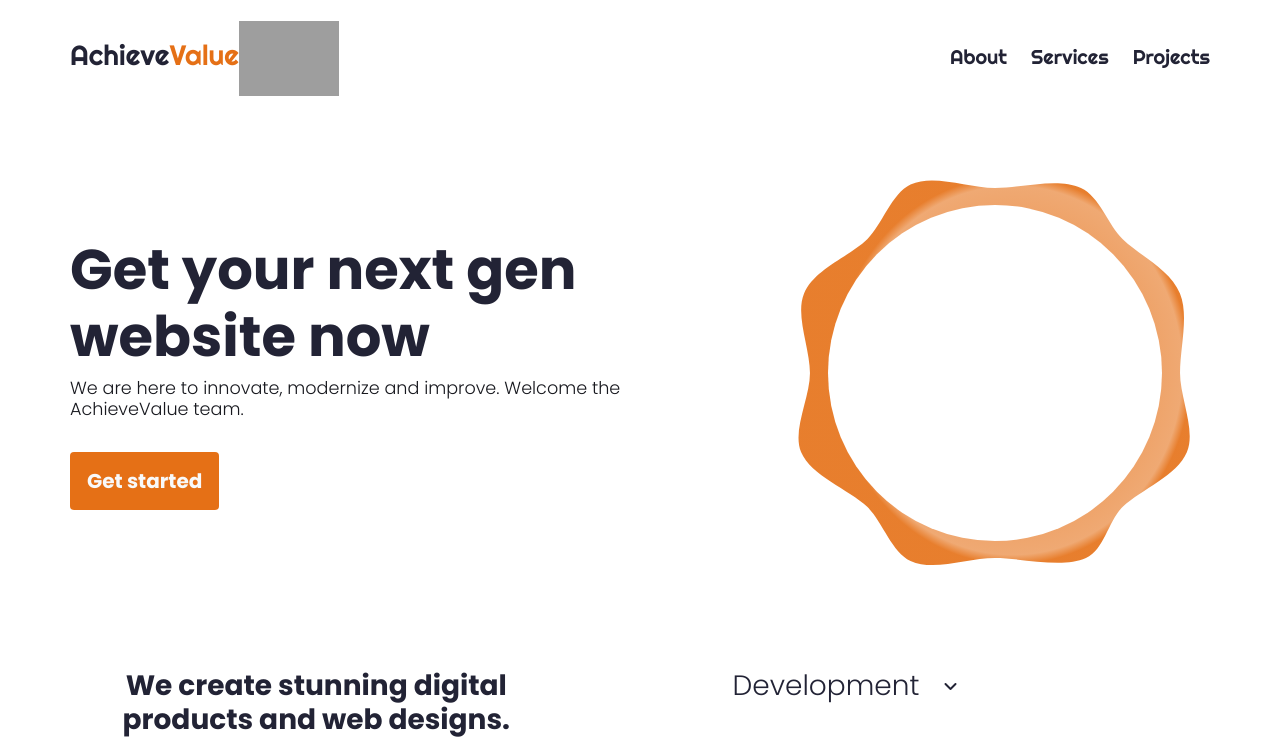
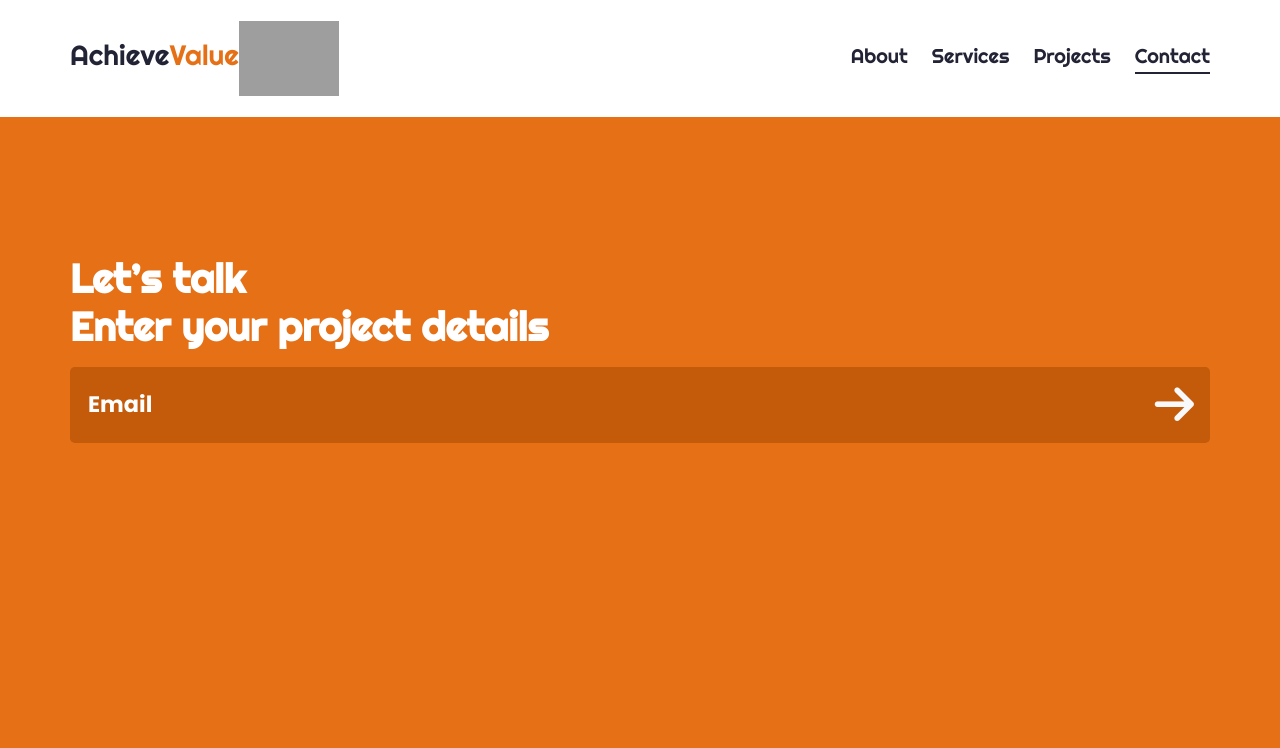
Before and after one commit to AchieveValue/portofolio-frontend, a React (Create React App) app in the folder client/: page /contact in a window 1280 px wide. Shown: the top 748 px of the page. Built offline with nearby package versions, Linux system fonts and the light colour scheme; grey boxes are pictures that could not be loaded.

Commit message:
small changes

```diff
--- a/client/src/App.css
+++ b/client/src/App.css
@@ -79,5 +79,12 @@ body {
     color: white;
 }
 
+.contact::placeholder {
+    color: #ffff;
+    font-size: 1em;
+    font-family: 'Poppins', sans-serif;
+    font-weight: bold;
+}
+
 /* font-family: 'Righteous', cursive; */
 /* font-family: 'Poppins', sans-serif; */
--- a/client/src/App.js
+++ b/client/src/App.js
@@ -10,6 +10,7 @@ import ComingSoon from './Components/ComingSoon';
 import Error404 from './Components/Error404';
 import LandingPage from './Components/LandingPage';
 import Services from './Components/Services';
+import Contact from './Components/Contact';
 import OneTimeLoading from './Components/OneTimeLoading';
 
 
@@ -36,6 +37,9 @@ function App() {
           <ComingSoon />
           <Footer />
         </Route>
+        <Route path='/contact'>
+          <Contact />
+        </Route>
         <Route path='/'>
           <LandingPage />
           <Footer />
--- a/client/src/Components/Animations.js
+++ b/client/src/Components/Animations.js
@@ -5,7 +5,7 @@ const parent = {
     show: {
         opacity: 1,
         transition: {
-            delay: 2,
+            delay: 2.5,
             duration: 0.5,
             ease: "easeOut",
             when: 'beforeChildren'
--- /dev/null
+++ b/client/src/Components/Contact.js
@@ -0,0 +1,92 @@
+import React, { useState, useRef } from 'react';
+import '../App.css';
+import  { motion } from 'framer-motion';
+
+import NavBar from './Navbar';
+
+import parent from './Animations';
+
+const Contact = () => {
+
+    const input = useRef();
+    const [errors, setErrors] = useState("");
+    const [step, setStep] = useState(0);
+    const [steps, setSteps] = useState([
+        {
+            placeholder: 'Email',
+        },
+        {
+            placeholder: 'Name'
+        },
+        {
+            placeholder: 'Message'
+        }
+    ]);
+
+    const handleNextStep = () => {
+        let details = [...steps];
+        console.log(input.current.value.match(/^[\w-\.]+@([\w-]+\.)+[\w-]{2,4}$/g));
+        if (details[step].placeholder === 'Email') {
+            if(input.current.value.match(/^[\w-\.]+@([\w-]+\.)+[\w-]{2,4}$/g) === null){
+                setErrors(details[step].placeholder + ' the email is invalid!');
+                return true;
+            }
+        } else {
+            if(input.current.value.length < 5) {
+                setErrors(details[step].placeholder + ' must be longer than 5 characters!');
+                return true;
+            }
+        }
+
+        setErrors();
+        details[step].data = input.current.value;
+        input.current.value = (details[step + 1].data ? details[step + 1].data  : '');
+        setStep(last => ++last);
+        console.log(details);
+        setSteps(details);
+    }
+
+    const handleBackStep = () => {
+        setStep(last => --last);
+        input.current.value = steps[step-1].data;
+    }
+
+    const handleKeyDown = (key) => {
+        if(key === 13) {
+            return true;
+        }
+        return;
+    }
+
+    const handleSend = () => {
+        let details = [...steps];
+        if(input.current.value.length < 15 || input.current.value.length > 255){
+            setErrors(details[step].placeholder + ' must be longer than 15 characters!');
+            return true;
+        }
+        setErrors();
+
+        details[step].data = input.current.value;
+        console.log(details);
+    }
+
+    return(
+        <div style={{height: '100vh', witdh:'100vw', background: '#E57016'}}>
+            <NavBar dark={false}/>
+            <motion.div className="" variants={parent} initial="hidden" animate="show">
+                <div className='container-fluid px-0' style={{marginTop:'7%'}}>
+                    <div className='container h-25 pt-5 px-0 mb-3'>
+                        <h1 className="rightenous font-weight-bold text-white">Let’s talk <br /> Enter your project details</h1>
+                    </div>
+                    <div className="w-100 container px-3 rounded-lg py-3 text-light poppins font-weight-bold d-flex justify-content-between align-items-center" style={{ background: '#C35B0B', fontSize: '1.4em', color: 'white' }}>
+                        {(step > 0 ? <i className="fas fa-arrow-left" style={{ fontSize: '2em' }} onClick={() => { handleBackStep(); }}></i> : '')}
+                        <input ref={input} type="text" className="w-75 contact" style={{ background: 'none', border: 'none', outline: 'none', color: 'white' }} placeholder={steps[step].placeholder}/>
+                        {(step < steps.length-1 ? <i className="fas fa-arrow-right" style={{ fontSize: '2em' }} onClick={() => { handleNextStep() }}></i> :  <i className="fas fa-check" style={{ fontSize: '2em' }} onClick={()=>{handleSend()}}></i>)}
+                    </div>
+                    <div className="container px-0 mt-2 center" >{(errors ? <h4 clsasName="poppins font-weight-light m-0 px-3 py-1 rounded-lg" style={{ color: '#840000' }}>{errors}</h4> : '')}</div>
+                </div>
+            </motion.div>
+        </div>
+    )
+}
+export default Contact;
--- a/client/src/Components/Navbar.js
+++ b/client/src/Components/Navbar.js
@@ -9,7 +9,7 @@ const NavBar = ({ dark }) => {
     let location = useLocation();
     location= location.pathname.slice(1);
 
-    location = ["about", "services", "projects"].indexOf(location) + 1;
+    location = ["about", "services", "projects", "contact"].indexOf(location) + 1;
 
     const [hoveredLink, setHoveredLink] = useState(location);
 
@@ -58,7 +58,8 @@ const NavBar = ({ dark }) => {
                         <div className="d-flex text-light rightenous justify-content-between">
                             <Link to="/about" style={{ color: 'white', textDecoration: 'none' }}><motion.h5 className="mr-4 mb-0 pb-1" variants={children} style={(hoveredLink === 1 ? { borderBottom: '2.5px solid white', ...linkStyle} : { borderBottom: 0, ...linkStyle })} onMouseEnter={() => { setHoveredLink(1) }}>About</motion.h5></Link>
                             <Link to="/services" style={{ color: 'white', textDecoration: 'none' }}><motion.h5 className="mr-4 mb-0 pb-1" variants={children} style={(hoveredLink === 2 ? { borderBottom: '2.5px solid white', ...linkStyle} : { borderBottom: 0, ...linkStyle })} onMouseEnter={() => { setHoveredLink(2) }} transition={{ duration: 2 }}>Services</motion.h5></Link>
-                            <Link to="/projects" style={{ color: 'white', textDecoration: 'none' }}><motion.h5 className="mb-0 pb-1" variants={children} style={(hoveredLink === 3 ? { borderBottom: '2.5px solid white', ...linkStyle} : { borderBottom: 0, ...linkStyle })} onMouseEnter={() => { setHoveredLink(3) }}>Projects</motion.h5></Link>
+                            <Link to="/projects" style={{ color: 'white', textDecoration: 'none' }}><motion.h5 className="mr-4 mb-0 pb-1" variants={children} style={(hoveredLink === 3 ? { borderBottom: '2.5px solid white', ...linkStyle} : { borderBottom: 0, ...linkStyle })} onMouseEnter={() => { setHoveredLink(3) }}>Projects</motion.h5></Link>
+                            <Link to="/contact" style={{ color: 'white', textDecoration: 'none' }}><motion.h5 className="mb-0 pb-1" variants={children} style={(hoveredLink === 4 ? { borderBottom: '2.5px solid white', ...linkStyle} : { borderBottom: 0, ...linkStyle })} onMouseEnter={() => { setHoveredLink(4) }}>Contact</motion.h5></Link>
                         </div>
                     </div>
                 </div>
@@ -68,7 +69,7 @@ const NavBar = ({ dark }) => {
         return (
             <motion.div className="navbar" style={{ background: 'white'}} variants={parent} initial="hidden" animate="show" exit="hidden">
                 <div className="container pt-2 pb-2 d-flex align-items-center justify-content-center justify-content-lg-between flex-column flex-lg-row px-0">
-                    <Link className="navbar-brand d-flex flex-column flex-lg-row align-items-center" to="/" variants={children}>
+                    <Link className="navbar-brand d-flex align-items-center justify-content-center" to="/" variants={children}>
                         <h3 className="rightenous" style={{ color: '#222335' }}>Achieve<span style={{ color: '#E57016' }}>Value</span></h3>
                         <img className="mb-0" style={{ maxWidth: '100px' }} src="https://i.ibb.co/272NT0y/Logo-Small-Square-removebg-preview.png" alt="Logo-Small-Square-removebg-preview" border="0"/>
                     </Link>
@@ -76,7 +77,8 @@ const NavBar = ({ dark }) => {
                         <div className="d-flex text-light rightenous justify-content-between">
                             <Link to="/about" style={{ color: '#222335', textDecoration: 'none' }}><motion.h5 className="mr-4 mb-0 pb-1" variants={children} style={(hoveredLink === 1 ? { borderBottom: '2.5px solid #222335', ...linkStyle} : { borderBottom: 0, ...linkStyle })} onMouseEnter={() => { setHoveredLink(1) }}>About</motion.h5></Link>
                             <Link to="/services" style={{ color: '#222335', textDecoration: 'none' }}><motion.h5 className="mr-4 mb-0 pb-1" variants={children} style={(hoveredLink === 2 ? { borderBottom: '2.5px solid #222335', ...linkStyle} : { borderBottom: 0, ...linkStyle })} onMouseEnter={() => { setHoveredLink(2) }} transition={{ duration: 2 }}>Services</motion.h5></Link>
-                            <Link to="/projects" style={{ color: '#222335', textDecoration: 'none' }}><motion.h5 className="mb-0 pb-1" variants={children} style={(hoveredLink === 3 ? { borderBottom: '2.5px solid #222335', ...linkStyle} : { borderBottom: 0, ...linkStyle })} onMouseEnter={() => { setHoveredLink(3) }}>Projects</motion.h5></Link>
+                            <Link to="/projects" style={{ color: '#222335', textDecoration: 'none' }}><motion.h5 className="mr-4 mb-0 pb-1" variants={children} style={(hoveredLink === 3 ? { borderBottom: '2.5px solid #222335', ...linkStyle} : { borderBottom: 0, ...linkStyle })} onMouseEnter={() => { setHoveredLink(3) }}>Projects</motion.h5></Link>
+                            <Link to="/contact" style={{ color: '#222335', textDecoration: 'none' }}><motion.h5 className="mb-0 pb-1" variants={children} style={(hoveredLink === 4 ? { borderBottom: '2.5px solid #222335', ...linkStyle} : { borderBottom: 0, ...linkStyle })} onMouseEnter={() => { setHoveredLink(4) }}>Contact</motion.h5></Link>
                         </div>
                     </div>
                 </div>
--- a/client/src/Components/Services.js
+++ b/client/src/Components/Services.js
@@ -19,11 +19,11 @@ const Services = () => {
                 </div>
                 <div className='d-flex w-100 mx-auto flex-column flex-lg-row row justify-content-center align-items-center px-0 mt-5 mx-0 mb-5'>
                         {/* card 1 */}
-                    <div className='col-10 offset-1 col-md-5 col-lg-4 col-xl-2 offset-md-0 px-0 d-flex flex-column text-light pt-1 shadow-lg mr-5 mb-5' style={{ background: '#222335', borderRadius: '40px', height:'' }}>
+                        <div className='align-self-stretch col-10 offset-1 col-md-5 col-lg-4 col-xl-2 offset-md-0 px-0 d-flex flex-column text-light pt-1 shadow-lg mr-5 mb-5' style={{ background: '#222335', borderRadius: '40px', height:'' }}>
                             <div className='d-flex align-items-center mb-3 w-75'><img src='https://i.ibb.co/rvXtFVN/wind-2.png' alt="" className='m-3' /><h5 className='rightenous text-center'>Front-end development</h5></div>
-                        <div className='mx-3 pb-5' style={{ borderBottom: '2px solid rgba(255, 255, 255, 0.5)' }}>
+                            <div className='mx-3 pb-5 h-75' style={{ borderBottom: '2px solid rgba(255, 255, 255, 0.5)' }}>
                                     <div className='mb-2 px-3 mt-2'><h6 className='poppins font-weight-light'><i className='fas fa-check-circle mr-4' style={{ color: '#32ba7c' }}></i>Web Design</h6></div>
-                                <div className='mb-2 px-3 mt-2'><h6 className='poppins font-weight-light'><i className='fas fa-check-circle mr-4' style={{ color: '#32ba7c' }}></i>Design implementation on the web</h6></div>
+                                    <div className='mb-2 px-3 mt-2'><h6 className='poppins font-weight-light'><i className='fas fa-check-circle mr-4' style={{ color: '#32ba7c' }}></i>Design implementation</h6></div>
                                     <div className='mb-2 px-3 mt-2'><h6 className='poppins font-weight-light'><i className='fas fa-check-circle mr-4' style={{ color: '#32ba7c' }}></i>Testing</h6></div>
                                     <div className='mb-2 px-3 mt-2'><h6 className='poppins font-weight-light'><i className='fas fa-check-circle mr-4' style={{ color: '#32ba7c' }}></i>Deployment</h6></div>
                                     <div className='mb-2 px-3 mt-2'><h6 className='poppins font-weight-light'><i className='fas fa-check-circle mr-4' style={{ color: '#32ba7c' }}></i>Domain linking</h6></div>
@@ -34,12 +34,11 @@ const Services = () => {
                             </div>
                         </div>
                         {/* card 2 */}
-                    <div className='col-10 col-md-5 col-lg-4 col-xl-2 offset-md-0 px-0 d-flex flex-column text-light pt-1 shadow-lg mr-xl-5 mb-5' style={{ background: '#222335', borderRadius: '40px' }}>
+                        <div className='align-self-stretch offset-1 col-10 col-md-5 col-lg-4 col-xl-2 offset-md-0 px-0 d-flex flex-column text-light pt-1 shadow-lg mr-xl-5 mb-5' style={{ background: '#222335', borderRadius: '40px' }}>
                             <div className='d-flex align-items-center mb-3 w-75'><img src='https://i.ibb.co/52mK79v/wind-3.png' alt="" className='m-3' /><h5 className='rightenous text-center'>Full website development</h5></div>
-
-                        <div className='mx-3 pb-5' style={{ borderBottom: '2px solid rgba(255, 255, 255, 0.5)' }}>
+                            <div className='mx-3 pb-5 h-75' style={{ borderBottom: '2px solid rgba(255, 255, 255, 0.5)' }}>
                                 <div className='mb-2 px-3 mt-2'><h6 className='poppins font-weight-light'><i className='fas fa-check-circle mr-4' style={{ color: '#32ba7c' }}></i>Web Design</h6></div>
-                                <div className='mb-2 px-3 mt-2'><h6 className='poppins font-weight-light'><i className='fas fa-check-circle mr-4' style={{ color: '#32ba7c' }}></i>Design implementation on the web</h6></div>
+                                <div className='mb-2 px-3 mt-2'><h6 className='poppins font-weight-light'><i className='fas fa-check-circle mr-4' style={{ color: '#32ba7c' }}></i>Design implementation</h6></div>
                                 <div className='mb-2 px-3 mt-2'><h6 className='poppins font-weight-light'><i className='fas fa-check-circle mr-4' style={{ color: '#32ba7c' }}></i>Server Development</h6></div>
                                 <div className='mb-2 px-3 mt-2'><h6 className='poppins font-weight-light'><i className='fas fa-check-circle mr-4' style={{ color: '#32ba7c' }}></i>Database Integration</h6></div>
                                 <div className='mb-2 px-3 mt-2'><h6 className='poppins font-weight-light'><i className='fas fa-check-circle mr-4' style={{ color: '#32ba7c' }}></i>Newsletter and custom functionalities</h6></div>
@@ -52,10 +51,9 @@ const Services = () => {
                             </div>
                         </div>
                         {/* card 3 */}
-                    <div className='col-10 col-md-5 col-lg-4 col-xl-2 offset-lg-0 px-0 d-flex flex-column text-light pt-1 shadow-lg mr-xl-5 mb-5' style={{ background: '#222335', borderRadius: '40px' }}>
+                        <div className='align-self-stretch offset-1 col-10 col-md-5 col-lg-4 col-xl-2 offset-lg-0 px-0 d-flex flex-column text-light pt-1 shadow-lg mr-xl-5 mb-5' style={{ background: '#222335', borderRadius: '40px' }}>
                             <div className='d-flex align-items-center mb-3 w-75'><img src='https://i.ibb.co/wyrJhb9/wind-1.png' alt="" className='m-3' /><h5 className='rightenous text-center'>Back-end development</h5></div>
-
-                        <div className='mx-3 pb-5' style={{ borderBottom: '2px solid rgba(255, 255, 255, 0.5)' }}>
+                            <div className='mx-3 pb-5 h-75' style={{ borderBottom: '2px solid rgba(255, 255, 255, 0.5)' }}>
                                     <div className='mb-2 px-3 mt-2'><h6 className='poppins font-weight-light'><i className='fas fa-check-circle mr-4' style={{ color: '#32ba7c' }}></i>Server Development</h6></div>
                                     <div className='mb-2 px-3 mt-2'><h6 className='poppins font-weight-light'><i className='fas fa-check-circle mr-4' style={{ color: '#32ba7c' }}></i>Database Integration</h6></div>
                                     <div className='mb-2 px-3 mt-2'><h6 className='poppins font-weight-light'><i className='fas fa-check-circle mr-4' style={{ color: '#32ba7c' }}></i>Newsletter and custom functionalities</h6></div>
```
Lines whose indentation alone changed are shown as unchanged.
